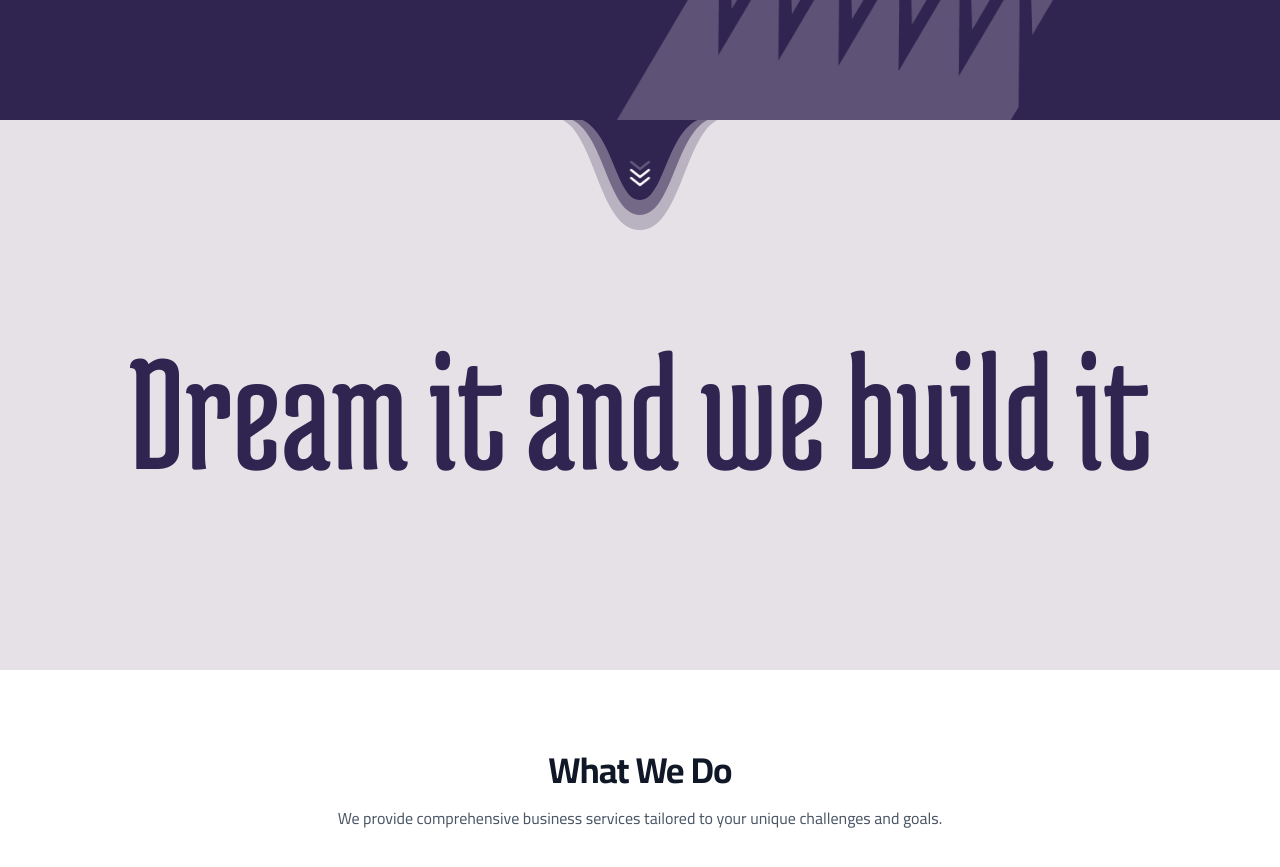
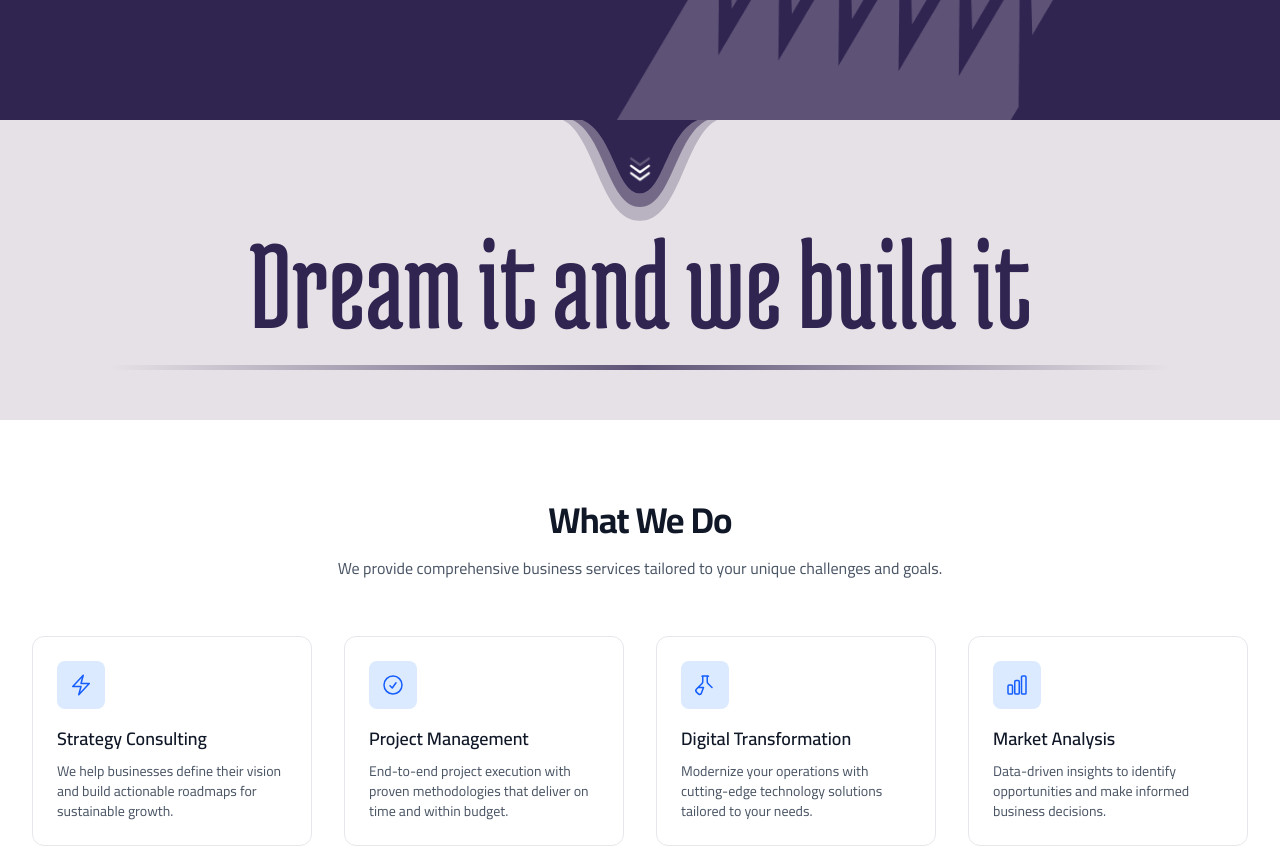
Before and after one commit to threemteach/3M-try-3, a Next.js app: page / in a window 1280 px wide. Shown: the part 760-1627 px from the top of the page. Built offline with nearby package versions, Linux system fonts and the light colour scheme.

Commit message:
style(next-section): streamline section height and add gradient line below dream heading

```diff
--- a/src/components/NextSection.tsx
+++ b/src/components/NextSection.tsx
@@ -14,9 +14,9 @@ export default function NextSection() {
   };
 
   return (
-    <section className="relative min-h-[400px] sm:min-h-[500px] lg:min-h-[550px] w-full bg-[#e6e1e6] overflow-hidden pt-24 pb-16 px-4 flex flex-col items-center justify-center" id="work">
+    <section className="relative min-h-[200px] sm:min-h-[260px] lg:min-h-[300px] w-full bg-[#e6e1e6] overflow-hidden pt-16 sm:pt-20 lg:pt-24 pb-8 sm:pb-12 px-4 flex flex-col items-center justify-center" id="work">
       {/* Desktop Curved Transition (1440px optimized viewBox) */}
-      <div className="absolute top-0 left-0 w-full h-[100px] sm:h-[120px] z-10 pointer-events-none hidden sm:block">
+      <div className="absolute top-0 left-0 w-full h-[80px] sm:h-[100px] lg:h-[110px] z-10 pointer-events-none hidden sm:block">
         <svg viewBox="0 0 1440 120" preserveAspectRatio="none" className="w-full h-full block">
           {/* Path 1: Innermost layer */}
           <path
@@ -47,7 +47,7 @@ export default function NextSection() {
       </div>
 
       {/* Mobile Curved Transition (430px optimized viewBox) */}
-      <div className="absolute top-0 left-0 w-full h-[70px] sm:h-[80px] z-10 pointer-events-none sm:hidden">
+      <div className="absolute top-0 left-0 w-full h-[60px] sm:h-[70px] z-10 pointer-events-none sm:hidden">
         <svg viewBox="0 0 430 80" preserveAspectRatio="none" className="w-full h-full block">
           {/* Path 1: Innermost layer */}
           <path
@@ -77,12 +77,17 @@ export default function NextSection() {
         </svg>
       </div>
 
-      <h2
-        style={{ fontFamily: '"MedulaOne", serif' }}
-        className="text-[48px] sm:text-[80px] md:text-[110px] lg:text-[140px] xl:text-[170px] font-normal leading-[1.0] text-[#302451] text-center my-auto px-4"
-      >
-        Dream it and we build it
-      </h2>
+      <div className="flex flex-col items-center justify-center my-auto w-full">
+        <h2
+          style={{ fontFamily: '"MedulaOne", serif' }}
+          className="text-[36px] sm:text-[60px] md:text-[84px] lg:text-[110px] xl:text-[130px] font-normal leading-[1.0] text-[#302451] text-center px-4"
+        >
+          Dream it and we build it
+        </h2>
+
+        {/* Gradient Line below text */}
+        <div className="w-[85%] max-w-[1100px] h-[3px] sm:h-[5px] mt-2 sm:mt-4 mx-auto rounded-full bg-gradient-to-r from-transparent via-[#302451] to-transparent opacity-75 pointer-events-none" />
+      </div>
     </section>
   );
 }
```
